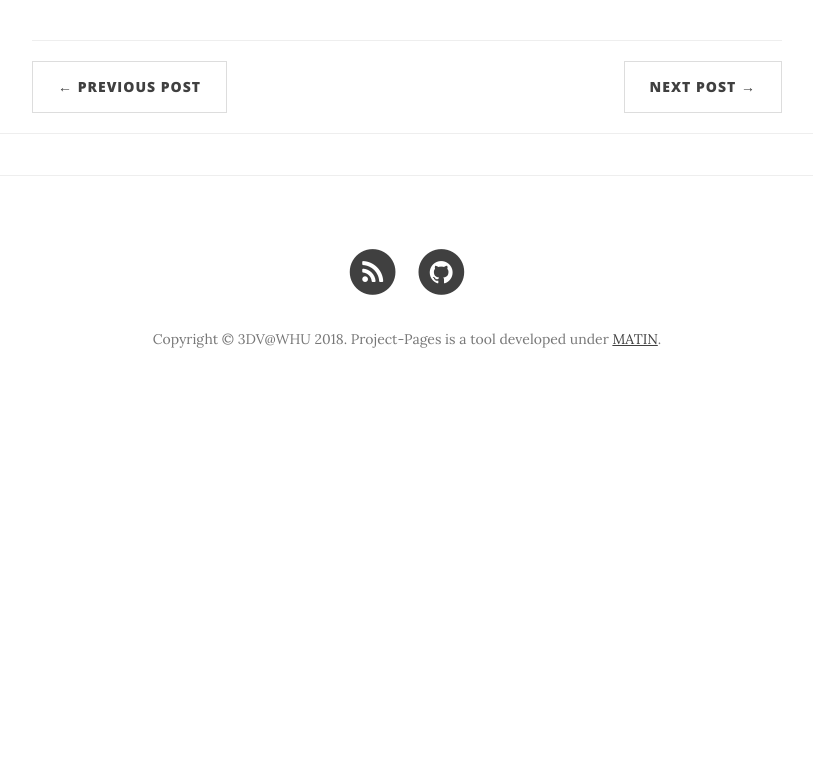
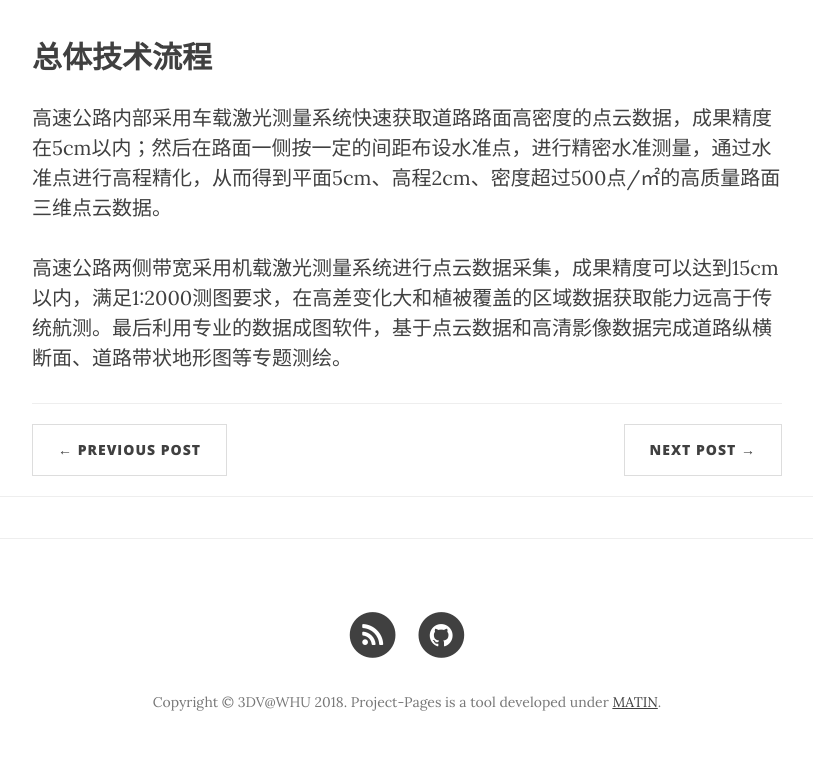
Before and after one commit to 3dvwhu/3dvwhu.github.io, a Jekyll site: the page built from _posts/2018-10-10-gaosu.markdown, in a window 1280 px wide. Shown: the part 236-1014 px from the top of the page, without its empty margins (233-1046 px from the left). Built offline with Jekyll 4.4.1, drawn with Linux system fonts in a browser that asks for light colours; nearby versions of some CDN libraries; comment, search, counter and statistics services are not loaded; before the commit the page ends 900 px from its top, so only the background shows below that.

Commit message:
Update 2018-10-10-gaosu.markdown

```diff
--- a/_posts/2018-10-10-gaosu.markdown
+++ b/_posts/2018-10-10-gaosu.markdown
@@ -6,3 +6,9 @@ tags: 		  post
 subtitle:   项目内容介绍
 date:  2018-10-10
 ---
+
+## 总体技术流程
+
+高速公路内部采用车载激光测量系统快速获取道路路面高密度的点云数据，成果精度在5cm以内；然后在路面一侧按一定的间距布设水准点，进行精密水准测量，通过水准点进行高程精化，从而得到平面5cm、高程2cm、密度超过500点/㎡的高质量路面三维点云数据。
+
+高速公路两侧带宽采用机载激光测量系统进行点云数据采集，成果精度可以达到15cm以内，满足1:2000测图要求，在高差变化大和植被覆盖的区域数据获取能力远高于传统航测。最后利用专业的数据成图软件，基于点云数据和高清影像数据完成道路纵横断面、道路带状地形图等专题测绘。
```
